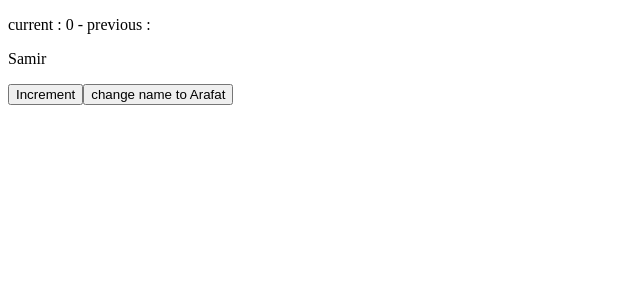
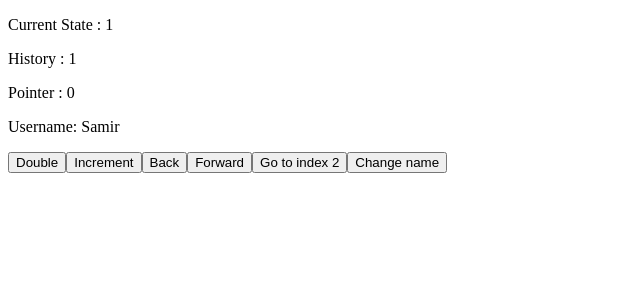
Before and after one commit to MOHI-UDDIN-AKBAR/React-Custom-Hooks, a React (Create React App) app: page / in a window 1280 px wide. Shown: the top 300 px of the page, without its empty margins (0-640 px from the left). Built offline with nearby package versions, Linux system fonts and the light colour scheme.

Commit message:
feat(hook-07): useStateWithHistory

```diff
--- a/src/App.tsx
+++ b/src/App.tsx
@@ -1,4 +1,5 @@
-import PreviousComponent from "./usePrevious/PreviousComponent";
+// import PreviousComponent from "./usePrevious/PreviousComponent";
+import StateWithHistoryComponent from "./useStateWithHistory/StateWithHistoryComponent";
 // import DebounceComponent from "./useDebounce/DebounceComponent";
 // import UpdateEffectComponent from "./useUpdateEffect/UpdateEffectComponent";
 // import ArrayComponent from "./useArray/ArrayComponent";
@@ -11,7 +12,8 @@ const App = () => (
     {/* <DebounceComponent /> */}
     {/* <UpdateEffectComponent /> */}
     {/* <ArrayComponent /> */}
-    <PreviousComponent />
+    {/* <PreviousComponent /> */}
+    <StateWithHistoryComponent />
   </>
 );
 
--- /dev/null
+++ b/src/useStateWithHistory/StateWithHistoryComponent.tsx
@@ -0,0 +1,64 @@
+import React, { useState } from "react";
+import useStateWithHistory from "./useStateWithHistory";
+
+const StateWithHistoryComponent = () => {
+  const [username, setUsername] = useState<string>("Samir");
+  const {
+    set,
+    count,
+    setCount,
+    stateHistory,
+    pointer,
+    goBack,
+    goForward,
+    goToIndex,
+  } = useStateWithHistory();
+  return (
+    <>
+      <p>Current State : {count}</p>
+      <p>History : {stateHistory.join(", ")} </p>
+      <p>Pointer : {pointer}</p>
+      <p>Username: {username}</p>
+      <div>
+        <button
+          type="button"
+          onClick={() =>
+            setCount((p: number) => {
+              const value = p * 2;
+              set(value);
+              return value;
+            })
+          }
+        >
+          Double
+        </button>
+        <button
+          type="button"
+          onClick={() =>
+            setCount((p: number) => {
+              const value = p + 1;
+              set(value);
+              return value;
+            })
+          }
+        >
+          Increment
+        </button>
+        <button type="button" onClick={() => goBack()}>
+          Back
+        </button>
+        <button type="button" onClick={() => goForward()}>
+          Forward
+        </button>
+        <button type="button" onClick={() => goToIndex(2)}>
+          Go to index 2
+        </button>
+        <button type="button" onClick={() => setUsername("Rifat")}>
+          Change name
+        </button>
+      </div>
+    </>
+  );
+};
+
+export default StateWithHistoryComponent;
--- /dev/null
+++ b/src/useStateWithHistory/useStateWithHistory.tsx
@@ -0,0 +1,94 @@
+import { useCallback, useRef, useState } from "react";
+
+const useStateWithHistory = () => {
+  const [count, setCount] = useState<number>(1);
+  const [stateHistory, setStateHistory] = useState([count]);
+  const currentStateRef = useRef(count);
+  const statePointerRef = useRef(0);
+
+  const set = useCallback(
+    (newValue: number): void => {
+      const index = stateHistory.findIndex(
+        (each) => each === currentStateRef.current
+      );
+      if (currentStateRef.current !== newValue) {
+        index !== -1
+          ? setStateHistory((prev) => [...prev.slice(0, index + 1), newValue])
+          : setStateHistory((prev) => [...prev, newValue]);
+        currentStateRef.current = newValue;
+        statePointerRef.current++;
+      }
+    },
+    [stateHistory]
+  );
+
+  const goBack = () => {
+    setCount((prev: number): number => {
+      if (statePointerRef.current <= 0) return prev;
+      statePointerRef.current = statePointerRef.current - 1;
+      currentStateRef.current = stateHistory[statePointerRef.current];
+      return stateHistory[statePointerRef.current];
+    });
+  };
+
+  const goForward = () => {
+    setCount((prev: number): number => {
+      if (statePointerRef.current >= stateHistory.length - 1) return prev;
+      statePointerRef.current = statePointerRef.current + 1;
+      currentStateRef.current = stateHistory[statePointerRef.current];
+      return stateHistory[statePointerRef.current];
+    });
+  };
+
+  const goToIndex = (index: number) => {
+    setCount((prev: number): number => {
+      if (index >= stateHistory.length - 1) return prev;
+      statePointerRef.current = index;
+      currentStateRef.current = stateHistory[statePointerRef.current];
+      return stateHistory[statePointerRef.current];
+    });
+  };
+  return {
+    set,
+    count,
+    setCount,
+    stateHistory,
+    pointer: statePointerRef.current,
+    goBack,
+    goForward,
+    goToIndex,
+  };
+};
+
+export default useStateWithHistory;
+
+// const set = useCallback(() => {
+//   if (currentStateRef.current !== count) {
+//     if (statePointerRef.current < stateHistory.length - 1) {
+//       setStateHistory((prev) => prev.slice(0, statePointerRef.current));
+//     }
+//     if (stateHistory.includes(count)) return;
+//     setStateHistory((prev) => [...prev, count]);
+//     currentStateRef.current = count;
+//     statePointerRef.current = stateHistory.length;
+//   }
+// }, [count, stateHistory]);
+
+// const goBackword = () => {
+//   setCount((prev: number): number => {
+//     if (statePointerRef.current <= 0) return prev;
+//     statePointerRef.current--;
+//     return stateHistory[statePointerRef.current];
+//   });
+// };
+
+// if (statePointerRef.current < stateHistory.length - 1) {
+//   setStateHistory((prev) => [
+//     ...prev.slice(0, statePointerRef.current),
+//     newValue,
+//   ]);
+// }
+// if (stateHistory.includes(newValue)) return;
+// setStateHistory((prev) => [...prev, newValue]);
+// currentStateRef.current = newValue;
+// statePointerRef.current = stateHistory.length;
```
